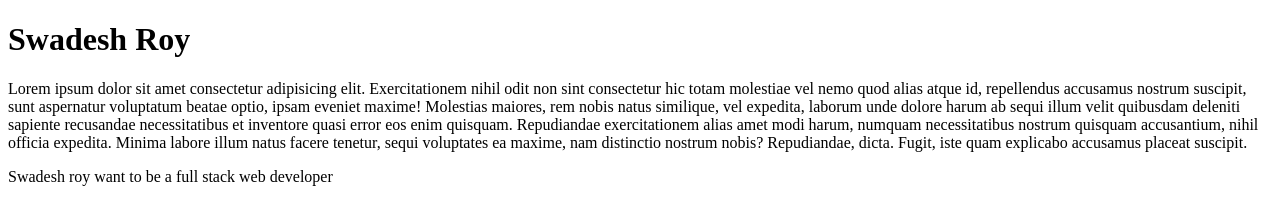
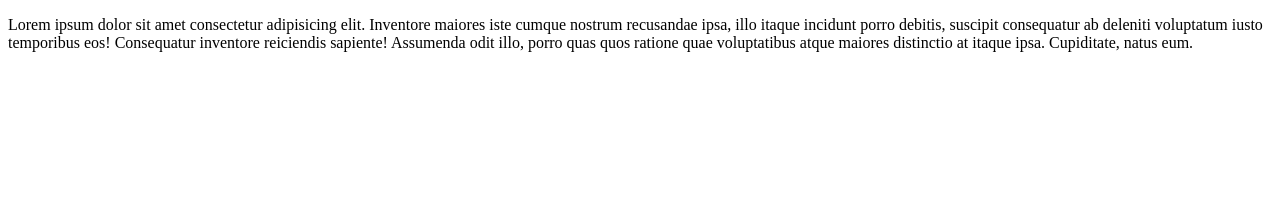
Before and after one commit to Swadesh6364/First-Project, a plain HTML site: page index.html in a window 1280 px wide. Drawn offline with Linux system fonts and the light colour scheme.

Commit message:
ptag-added

```diff
--- a/index.html
+++ b/index.html
@@ -6,8 +6,6 @@
     <title>Document</title>
 </head>
 <body>
-<h1>Swadesh Roy</h1>
-<p>Lorem ipsum dolor sit amet consectetur adipisicing elit. Exercitationem nihil odit non sint consectetur hic totam molestiae vel nemo quod alias atque id, repellendus accusamus nostrum suscipit, sunt aspernatur voluptatum beatae optio, ipsam eveniet maxime! Molestias maiores, rem nobis natus similique, vel expedita, laborum unde dolore harum ab sequi illum velit quibusdam deleniti sapiente recusandae necessitatibus et inventore quasi error eos enim quisquam. Repudiandae exercitationem alias amet modi harum, numquam necessitatibus nostrum quisquam accusantium, nihil officia expedita. Minima labore illum natus facere tenetur, sequi voluptates ea maxime, nam distinctio nostrum nobis? Repudiandae, dicta. Fugit, iste quam explicabo accusamus placeat suscipit.</p>
-<p> Swadesh roy want to be a full stack web developer</p>
+<p>Lorem ipsum dolor sit amet consectetur adipisicing elit. Inventore maiores iste cumque nostrum recusandae ipsa, illo itaque incidunt porro debitis, suscipit consequatur ab deleniti voluptatum iusto temporibus eos! Consequatur inventore reiciendis sapiente! Assumenda odit illo, porro quas quos ratione quae voluptatibus atque maiores distinctio at itaque ipsa. Cupiditate, natus eum.</p>
 </body>
 </html>
```
